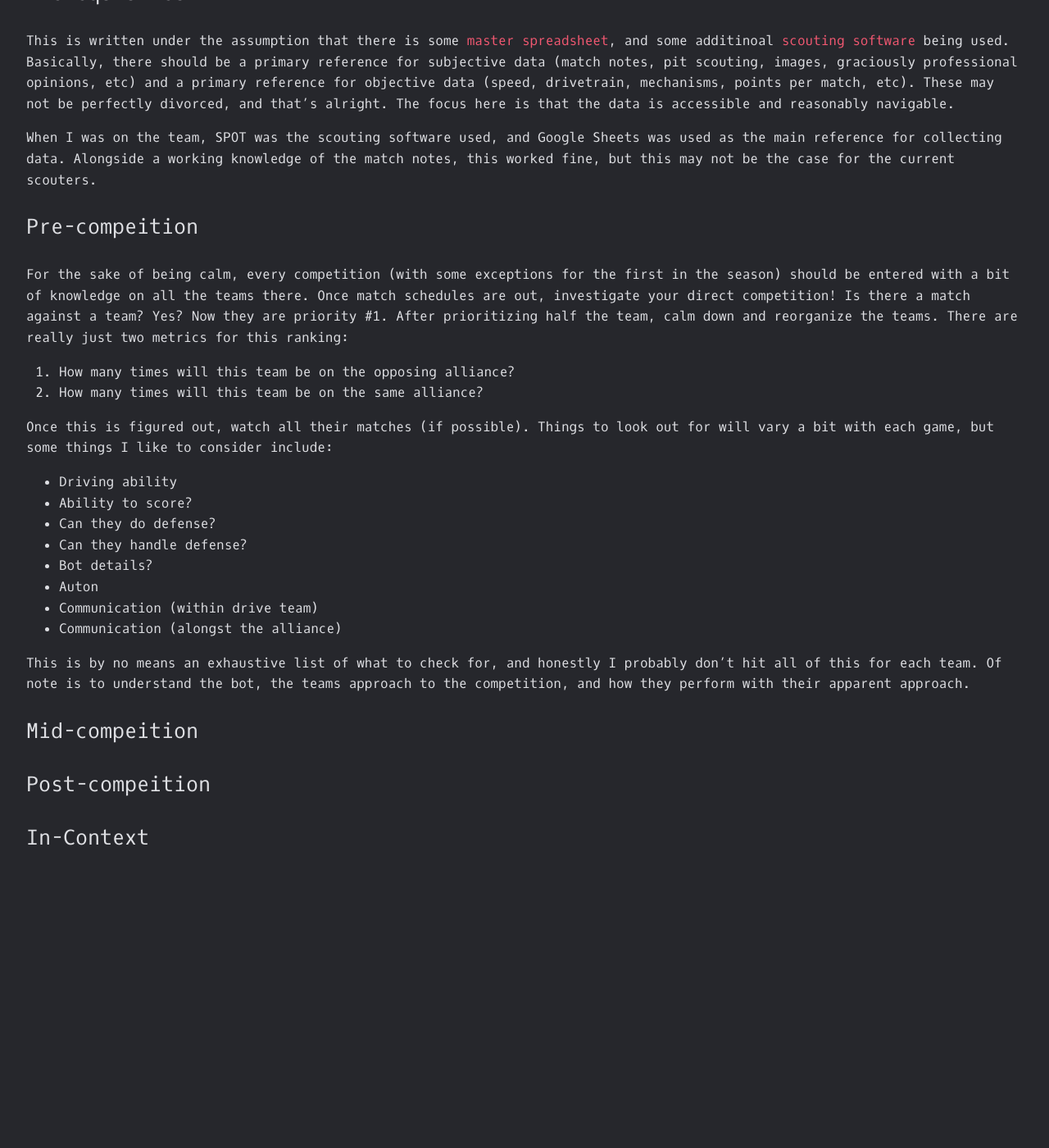
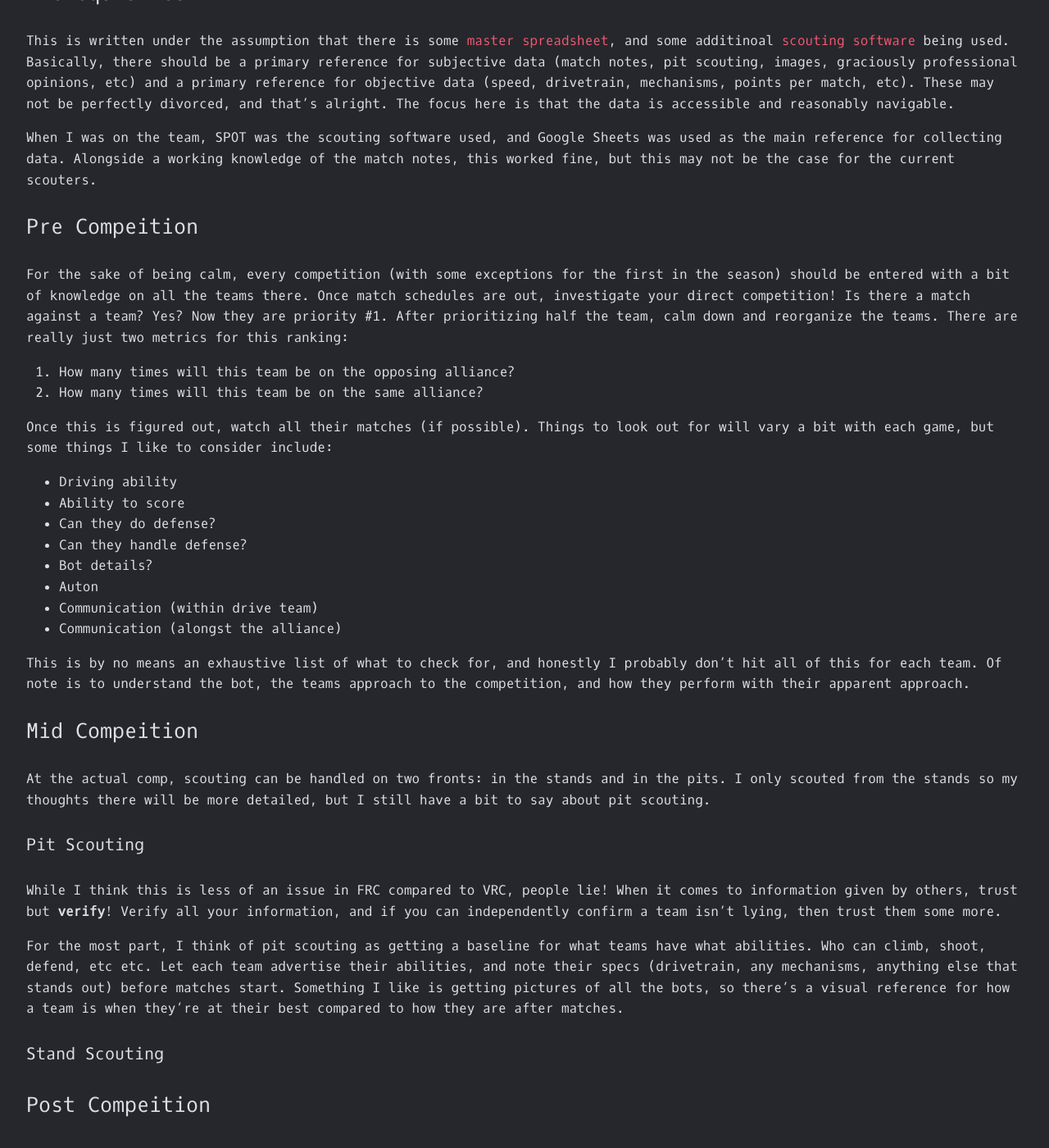
Before and after one commit to jsikali/jsikali.github.io, a Jekyll site: the page built from _posts/2026-03-07-frc-scouting.md, in a window 1280 px wide and 1400 px high, scrolled down 542 px. Shown: the whole window at 82% size. Built offline with Jekyll 4.4.1, drawn with Linux system fonts in a browser that asks for light colours; before the commit the page ends 1641 px from its top, so only the background shows below that; some of the changed text lies outside the part shown.

Commit message:
thoughts on pit scouting

```diff
--- a/_posts/2026-03-07-frc-scouting.md
+++ b/_posts/2026-03-07-frc-scouting.md
@@ -5,7 +5,7 @@ title: Scouting, ~~Stalking~~, Surveilling, for fun! - FRC
 
 # Easy Simple Scouting
 
-This might be modified later. For the time being I'm writing this to possibly serve as a reference for current members of the FRC team I was on. Of note, this is how I (me!) like to scout, ie, this is what I would PERSONALLY do as a competition. Honestly this is like 50% just sharing my thoughts and 50% a "how-to" guide 🤷
+This might be modified later. For the time being I'm writing this to possibly serve as a reference for current members of the FRC team I was on. Of note, this is how I (me!) like to scout, ie, this is what I would *personally* do as a competition. Honestly this is like 50% just sharing my thoughts and 50% a "how-to" guide 🤷
 
 ## Table of Contents
 - [Prerequisites](#prerequisites)
@@ -19,7 +19,7 @@ This is written under the assumption that there is some <span class="secondaryco
 
 When I was on the team, SPOT was the scouting software used, and Google Sheets was used as the main reference for collecting data. Alongside a working knowledge of the match notes, this worked fine, but this may not be the case for the current scouters.
 
-### Pre-compeition
+### Pre Compeition
 For the sake of being calm, every competition (with some exceptions for the first in the season) should be entered with a bit of knowledge on all the teams there. Once match schedules are out, investigate your direct competition! Is there a match against a team? Yes? Now they are priority #1.
 After prioritizing half the team, calm down and reorganize the teams. There are really just two metrics for this ranking:
 1. How many times will this team be on the opposing alliance?
@@ -27,7 +27,7 @@ After prioritizing half the team, calm down and reorganize the teams. There are
 
 Once this is figured out, watch all their matches (if possible). Things to look out for will vary a bit with each game, but some things I like to consider include:
 - Driving ability
-- Ability to score?
+- Ability to score
 - Can they do defense?
 - Can they handle defense?
 - Bot details?
@@ -37,8 +37,17 @@ Once this is figured out, watch all their matches (if possible). Things to look
 
 This is by no means an exhaustive list of what to check for, and honestly I probably don't hit all of this for each team. Of note is to understand the bot, the teams approach to the competition, and how they perform with their apparent approach.
 
-### Mid-compeition
+### Mid Compeition
+At the actual comp, scouting can be handled on two fronts: in the stands and in the pits. I only scouted from the stands so my thoughts there will be more detailed, but I still have a bit to say about pit scouting.
 
-### Post-compeition
+#### Pit Scouting
+While I think this is less of an issue in FRC compared to VRC, people lie! When it comes to information given by others, trust but **verify**! Verify all your information, and if you can independently confirm a team isn't lying, then trust them some more.
 
-### In-Context
+For the most part, I think of pit scouting as getting a baseline for what teams have what abilities. Who can climb, shoot, defend, etc etc. Let each team advertise their abilities, and note their specs (drivetrain, any mechanisms, anything else that stands out) before matches start. Something I like is getting pictures of all the bots, so there's a visual reference for how a team is when they're at their best compared to how they are after matches.
+
+#### Stand Scouting
+
+
+### Post Compeition
+
+### In Context
```
